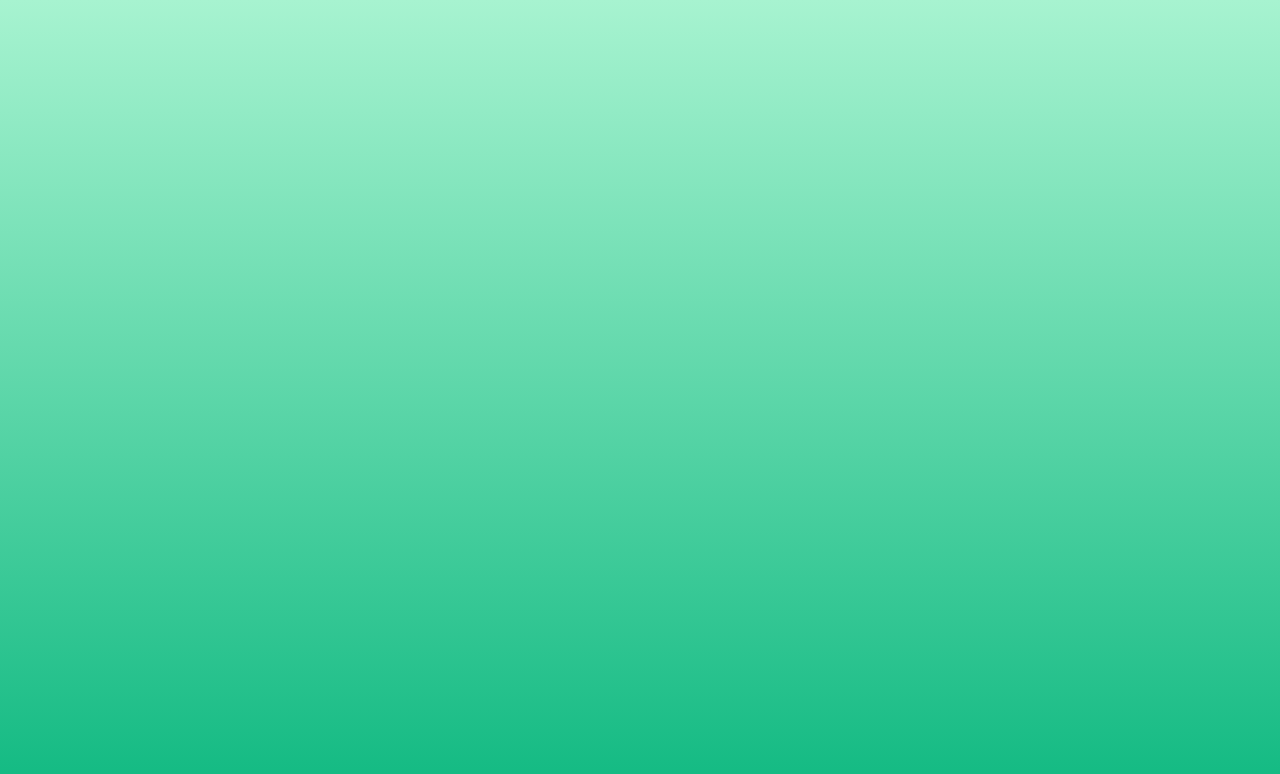
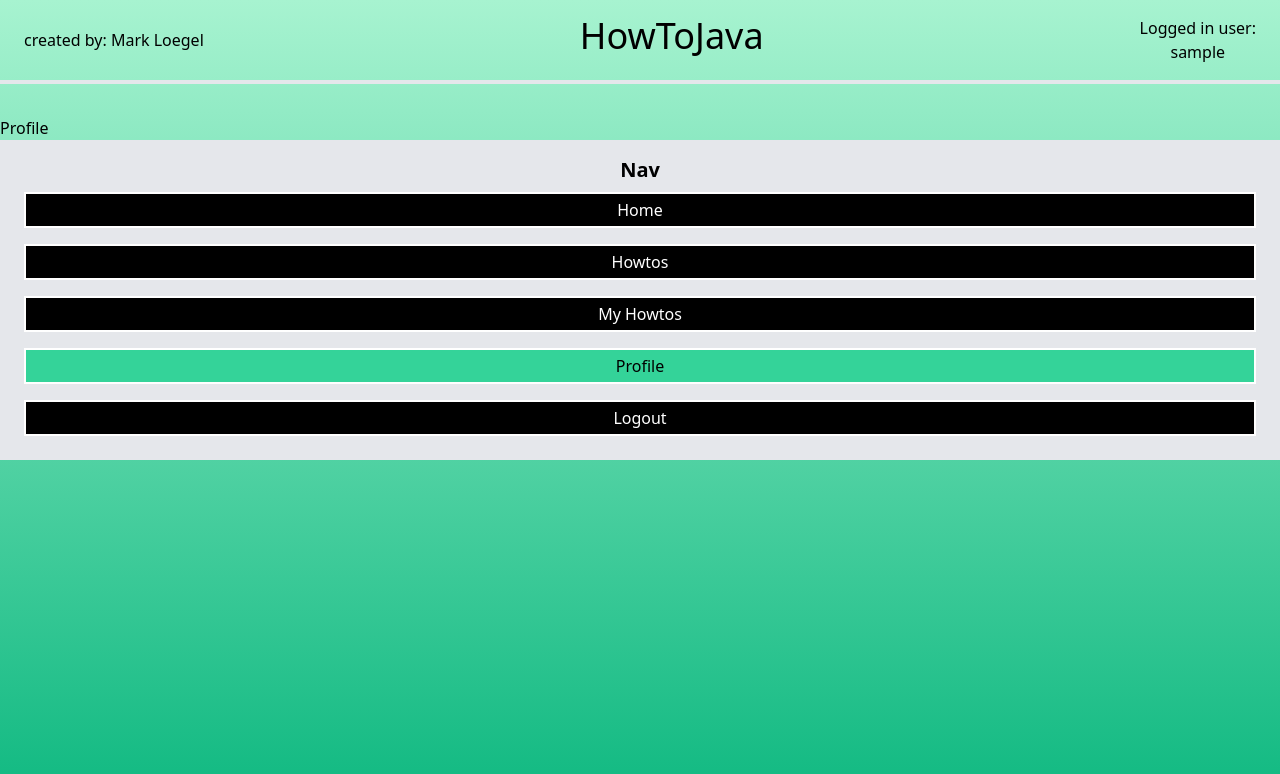
Before and after one commit to meloegel/HowToJavaFE, a React (Create React App) app: page /profile in a window 1280 px wide. Shown: the top 774 px of the page. Built offline with nearby package versions, Linux system fonts and the light colour scheme; sample sign-in values are in the browser's storage.

Commit message:
bare bones profile page

```diff
--- a/src/components/account/Login.tsx
+++ b/src/components/account/Login.tsx
@@ -72,7 +72,7 @@ export default function Login() {
         if (data) {
           console.log("Success");
           localStorage.setItem("token", `Bearer ${data.access_token}`);
-          localStorage.setItem("username", `${formValues.username}`)
+          localStorage.setItem("username", `${formValues.username}`);
           history.push("/home");
         }
       })
@@ -118,16 +118,16 @@ export default function Login() {
         </div>
         <div className="flex justify-evenly p-6">
           <Button
+            text="Login"
+            onClick={() => onSubmit}
+            disabled={disabled}
+            className=" bg-purple-400 text-white "
+          />
+          <Button
             text="Register"
             onClick={() => {
               history.push("/register");
             }}
-            className=" bg-purple-400 text-white "
-          />
-          <Button
-            text="Login"
-            onClick={() => onSubmit}
-            disabled={disabled}
             className=" bg-purple-400 text-white "
           />
         </div>
--- /dev/null
+++ b/src/components/account/Profile.tsx
@@ -0,0 +1,17 @@
+import Header from "../common/header";
+import NavBar from "../common/navBar";
+
+export default function Profile(): JSX.Element {
+  return (
+    <div>
+      <Header showUser={true} />
+      <div>
+        <h2>Profile</h2>
+        <div className="">
+          <NavBar active={"profile"} />
+          <form></form>
+        </div>
+      </div>
+    </div>
+  );
+}
--- a/src/components/common/navBar.tsx
+++ b/src/components/common/navBar.tsx
@@ -1,11 +1,9 @@
-import { useHistory } from "react-router"
-import NavButton from "./button/navButton"
-
+import { useHistory } from "react-router";
+import NavButton from "./button/navButton";
 
 export type NavBarType = {
-    active: "home" | "account" | "myhowto" | "howtos" | "logout"
-}
-
+  active: "home" | "profile" | "myhowto" | "howtos" | "logout";
+};
 
 export default function NavBar(props: NavBarType): JSX.Element {
   const history = useHistory();
@@ -32,9 +30,9 @@ export default function NavBar(props: NavBarType): JSX.Element {
           className="m-2"
         />
         <NavButton
-                text="Account"
-                onClick={() => history.push("")}
-                active={props.active === "account"}
+          text="Profile"
+          onClick={() => history.push("/profile")}
+          active={props.active === "profile"}
           className="m-2"
         />
         <NavButton
@@ -45,5 +43,5 @@ export default function NavBar(props: NavBarType): JSX.Element {
         />
       </div>
     </div>
-    )
+  );
 }
--- a/src/router/AuthenticatedRouter.tsx
+++ b/src/router/AuthenticatedRouter.tsx
@@ -1,23 +1,24 @@
 import UserContextProvider from "../contexts/userContext";
 import { BrowserRouter, Switch, Route } from "react-router-dom";
 import Login from "../components/account/Login";
-import Register from '../components/account/Register';
-import Home from '../components/homePage';
+import Register from "../components/account/Register";
+import Home from "../components/homePage";
 import Logout from "../components/common/logout";
 import PrivateRoute from "./PrivateRoute";
-
+import Profile from "../components/account/Profile";
 
 export default function AuthenticatedRouter() {
   return (
     <BrowserRouter>
       <UserContextProvider>
         <Switch>
-                    <Route exact path="/" component={Login}/>
-                    <Route path="/register" component={Register}/>
-                    <Route path='/logout' component={Logout}/>
-                    <PrivateRoute path={'/home'} component={Home} />
+          <Route exact path="/" component={Login} />
+          <Route path="/register" component={Register} />
+          <Route path="/logout" component={Logout} />
+          <PrivateRoute path={"/home"} component={Home} />
+          <PrivateRoute path="/profile" component={Profile} />
         </Switch>
       </UserContextProvider>
     </BrowserRouter>
-    )
+  );
 }
```
Lines whose indentation alone changed are shown as unchanged.
